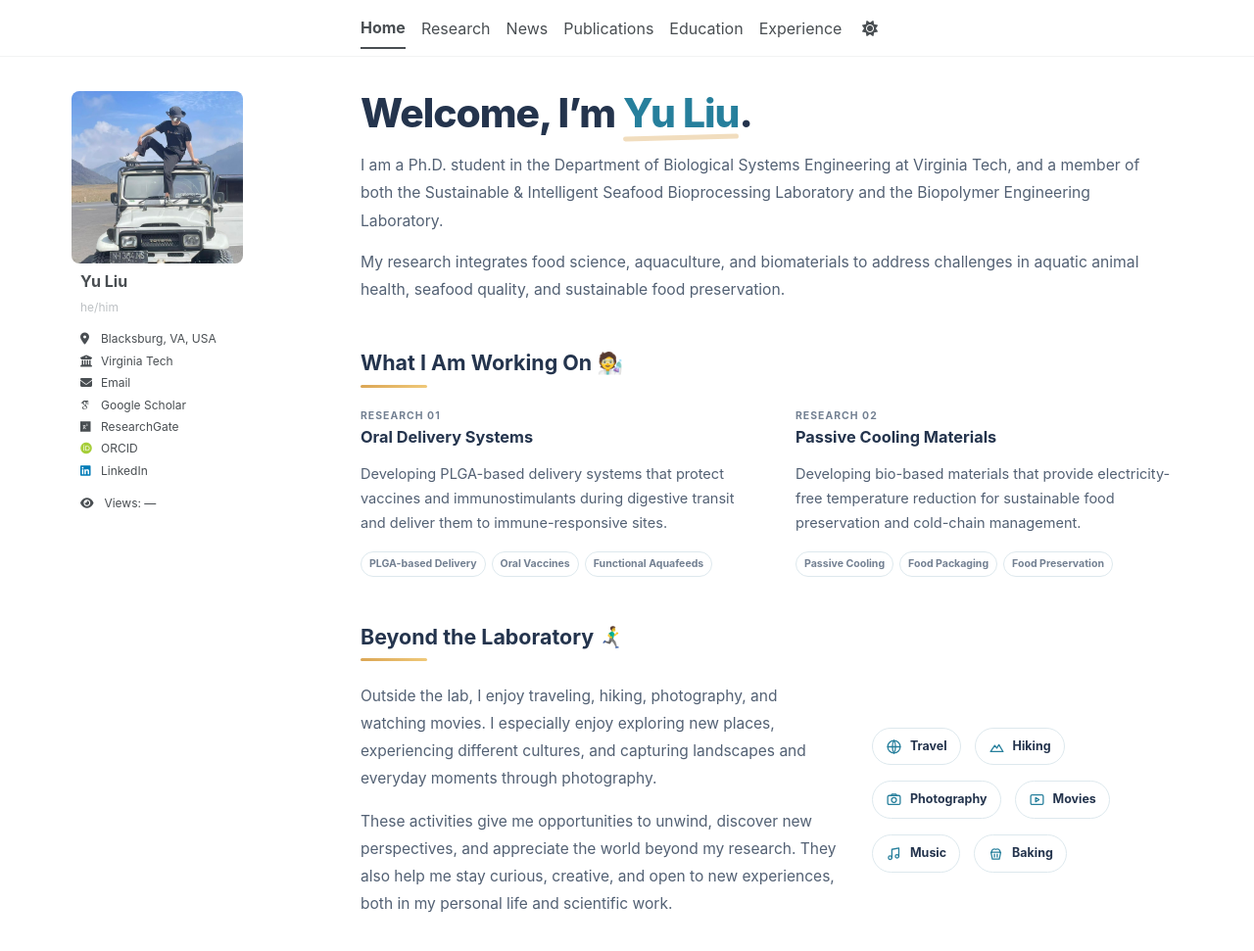
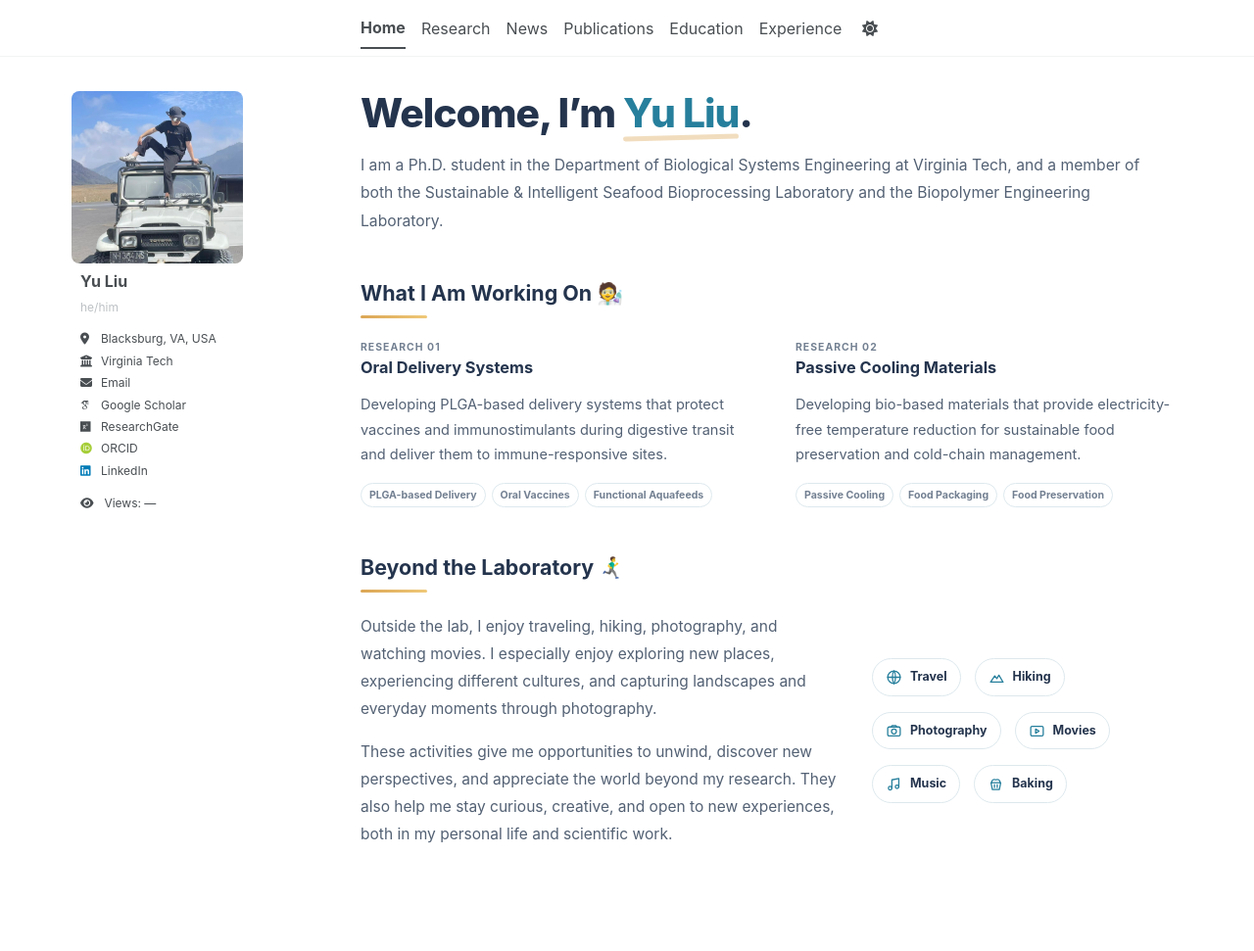
Before and after one commit to yuliu0322/yuliu0322.github.io, a Jekyll site: the page built from _pages/about.md, in a window 1280 px wide and 1031 px high. Shown: the top 971 px of the window at 98% size. Built offline with Jekyll 4.4.1, drawn with Linux system fonts in a browser that asks for light colours; some web fonts are replaced; a script bundle is joined from its source files by our own code; library files that are not in the unit come from our copies.

Commit message:
Update about.md

```diff
--- a/_pages/about.md
+++ b/_pages/about.md
@@ -314,10 +314,6 @@ html[data-theme="dark"] .home-welcome {
       and the Biopolymer Engineering Laboratory.
     </p>
 
-    <p class="home-description">
-      My research integrates food science, aquaculture, and biomaterials to address challenges in aquatic animal health, seafood quality, and sustainable food preservation.
-    </p>
-
   </section>
 
 
```
